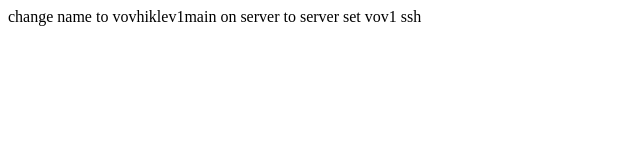
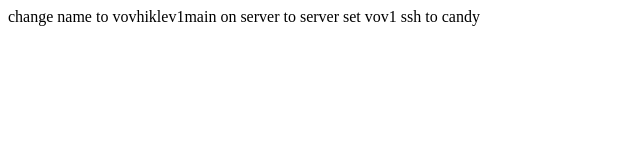
Before and after one commit to vovhiklev1/angular2, a plain HTML site: page index.html in a window 1280 px wide. Shown: the full height of the page, 0-640 px from the left. Drawn offline with Linux system fonts and the light colour scheme.

Commit message:
to candy

```diff
--- a/index.html
+++ b/index.html
@@ -9,5 +9,6 @@ change name to vovhiklev1main
 on server
 to server
 set vov1 ssh
+to candy
 </body>
 </html>
```
